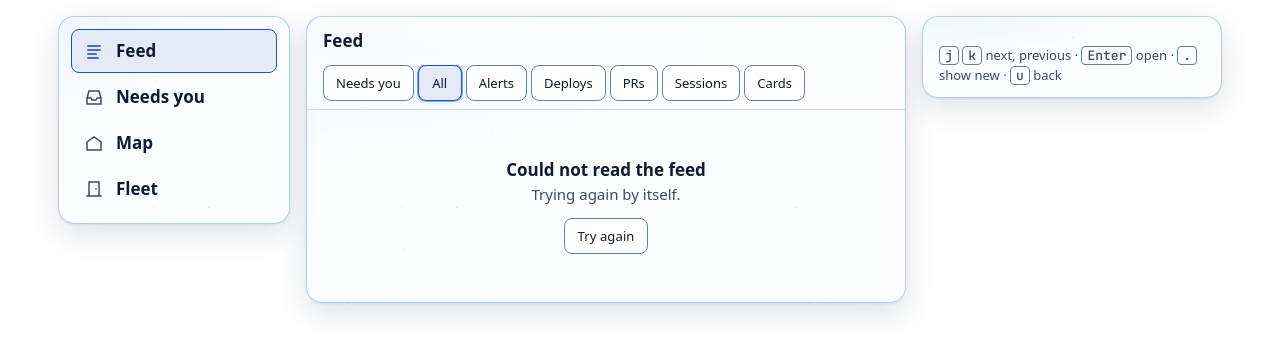
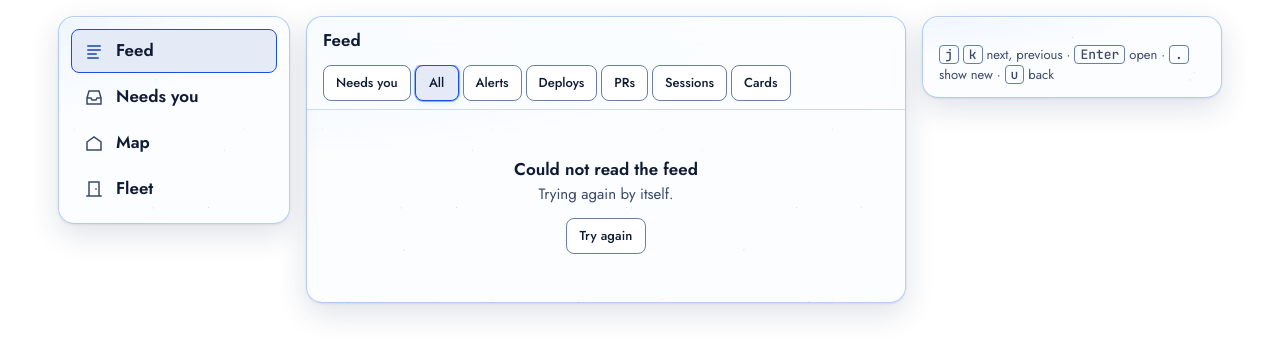
Before and after one commit to MohammadBnei/mountain, a plain HTML site: page www/feed.html in a window 1280 px wide. Drawn offline with Linux system fonts and the light colour scheme; no server answers.

Commit message:
style(atlas): Jost on the feed page, self-hosted, with its licence

```diff
--- a/www/feed.css
+++ b/www/feed.css
@@ -1,6 +1,11 @@
 /* The feed (feed.html, js/feed.js): X's layout and behaviour, the look of ukubi-game's strategy view (cmd/game/web:
    tokens.css, theme.css's glass, components.css's chips and marks, hud-data.css's zones and rail). Every rule is under
    html.feed or a class only this page has, and only feed.html links this file: nothing reaches the map. */
+/* Jost (OFL, fonts/LICENSE-Jost.txt), the files and the metric overrides the game ships; 400 to 600 is all the page uses */
+@font-face { font-family: "Jost"; font-style: normal; font-display: swap; font-weight: 400 600; ascent-override: 92%; descent-override: 27%; line-gap-override: 0%; src: url(fonts/jost-latin-wght-normal.woff2) format("woff2-variations");
+  unicode-range: U+0000-00FF, U+0131, U+0152-0153, U+02BB-02BC, U+02C6, U+02DA, U+02DC, U+0304, U+0308, U+0329, U+2000-206F, U+20AC, U+2122, U+2191, U+2193, U+2212, U+2215, U+FEFF, U+FFFD; }
+@font-face { font-family: "Jost"; font-style: normal; font-display: swap; font-weight: 400 600; ascent-override: 92%; descent-override: 27%; line-gap-override: 0%; src: url(fonts/jost-latin-ext-wght-normal.woff2) format("woff2-variations");
+  unicode-range: U+0100-02BA, U+02BD-02C5, U+02C7-02CC, U+02CE-02D7, U+02DD-02FF, U+0304, U+0308, U+0329, U+1D00-1DBF, U+1E00-1E9F, U+1EF2-1EFF, U+2020, U+20A0-20AB, U+20AD-20C0, U+2113, U+2C60-2C7F, U+A720-A7FF; }
 @font-face { font-family: "JetBrains Mono"; font-style: normal; font-display: swap; font-weight: 400 500; src: url(fonts/jetbrains-mono-latin-wght-normal.woff2) format("woff2-variations"); }
 html.feed { --font-sans: "Jost", system-ui, sans-serif; --font-mono: "JetBrains Mono", ui-monospace, "SF Mono", Menlo, monospace; }
 
```
Also changed, not shown: www/fonts/LICENSE-Jost.txt (added), www/fonts/jost-latin-ext-wght-normal.woff2 (added), www/fonts/jost-latin-wght-normal.woff2 (added).
